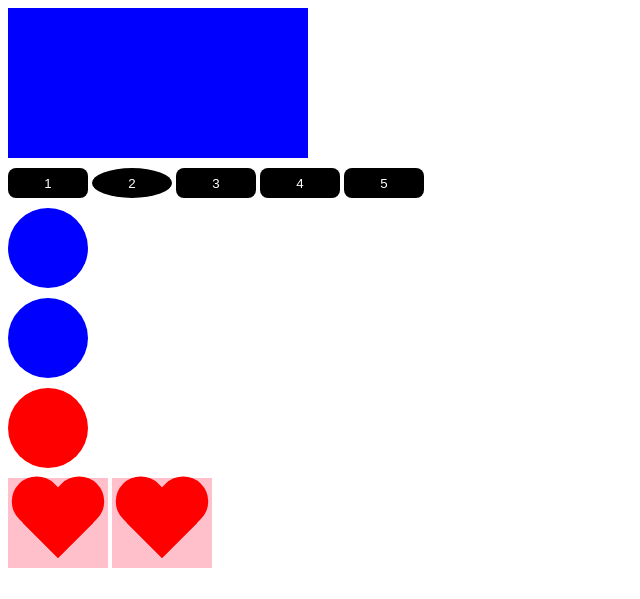
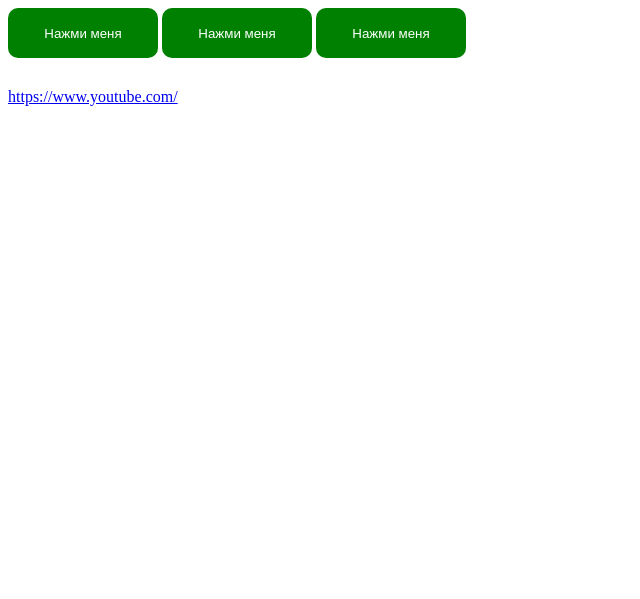
Before and after one commit to Yurik-00007/JS_Ivan_P_Pch_test, a plain HTML site: page index.html in a window 1280 px wide. Shown: the top 599 px of the page, without its empty margins (0-640 px from the left). Drawn offline with Linux system fonts and the light colour scheme.

Commit message:
031_start

```diff
--- /dev/null
+++ b/css.css
@@ -0,0 +1,25 @@
+button {
+  width: 150px;
+  height: 50px;
+  background-color: green;
+  border: none;
+  color: #fff;
+  border-radius: 10px;
+  outline: none;
+  cursor: pointer;
+  transition: 0.3s;
+}
+button:hover {
+  transform: scale(0.95);
+}
+.overlay {
+  background-color: pink;
+  width: 200px;
+  height: 100px;
+  text-align: center;
+  line-height: 100px;
+}
+a {
+  display: block;
+  margin-top: 30px;
+}
--- a/css/style.css
+++ /dev/null
@@ -1,78 +0,0 @@
-.box {
-  width: 150px;
-  height: 150px;
-  background-color: red;
-}
-button {
-	width: 80px;
-	height: 30px;
-	margin-top: 10px;
-	border: none;
-	border-radius: 8px;
-	background-color: #000;
-	color: #fff;
-	cursor: pointer;
-	outline: none;
-}
-
-.circle {
-	width: 80px;
-	height: 80px;
-	background-color: blue;
-	display: block;
-	margin-top: 10px;
-	border-radius: 100%;
-}
-
-.heart {
-	display: inline-block;
-    position: relative;
-    width: 100px;
-    height: 90px;
-    margin-top: 10px;
-}
-.heart:before,
-.heart:after {
-    position: absolute;
-    content: "";
-    left: 50px;
-    top: 0;
-    width: 50px;
-    height: 80px;
-    background: red;
-    -moz-border-radius: 50px 50px 0 0;
-    border-radius: 50px 50px 0 0;
-    -webkit-transform: rotate(-45deg);
-       -moz-transform: rotate(-45deg);
-        -ms-transform: rotate(-45deg);
-         -o-transform: rotate(-45deg);
-            transform: rotate(-45deg);
-    -webkit-transform-origin: 0 100%;
-       -moz-transform-origin: 0 100%;
-        -ms-transform-origin: 0 100%;
-         -o-transform-origin: 0 100%;
-            transform-origin: 0 100%;
-}
-.heart:after {
-    left: 0;
-    -webkit-transform: rotate(45deg);
-       -moz-transform: rotate(45deg);
-        -ms-transform: rotate(45deg);
-         -o-transform: rotate(45deg);
-            transform: rotate(45deg);
-    -webkit-transform-origin: 100% 100%;
-       -moz-transform-origin: 100% 100%;
-        -ms-transform-origin: 100% 100%;
-         -o-transform-origin: 100% 100%;
-            transform-origin :100% 100%;
-}
-.black{
-	width: 150px;
-	height: 50px;
-	line-height: 50px;
-	text-align: center;
-	background-color: black;
-	margin-bottom: 30px;
-	margin-top: 30px;
-	color: #fff;
-}
--- a/index.html
+++ b/index.html
@@ -1,30 +1,18 @@
 <!DOCTYPE html>
 <html lang="ru">
-	<head>
+  <head>
 		<meta charset="utf-8">
 		<meta http-equiv="X-UA-Compatible" content="IE=edge">
 		<title>JavaScript</title>
-		<link rel="stylesheet" href="css/style.css">
-	</head>
-	<body>
-		<div class="box" id="box"></div>
-		<button>1</button>
-		<button>2</button>
-		<button>3</button>
-		<button>4</button>
-		<button>5</button>
+		<link rel="stylesheet" href="css.css">
+  </head>
+  <body>
+        <button id="btn">Нажми меня</button>
+		<button >Нажми меня</button>
+		<button>Нажми меня</button>
 
-		<div class="circle"></div>
-		<div class="circle"></div>
-		<div class="circle"></div>
+    	<a href="https://www.youtube.com/">https://www.youtube.com/</a>
 
-		<div class="wrapper">
-			<div class="heart"></div>
-			<div class="heart"></div>
-            <div class="heart"></div>
-
-		</div>
-
-		<script src="js/script.js"></script>
-	</body>
+		<script src="script.js"></script>
+  </body>
 </html>
--- a/js/script.js
+++ /dev/null
@@ -1,80 +0,0 @@
-'use strict';
-//028
-/*
-const box = document.getElementById('box');
-console.log(box);
-
-const btns = document.getElementsByTagName('button');//[1];
-console.log(btns[1]);
-
-const circles = document.getElementsByClassName('circle');
-console.log(circles);
-
-const heart = document.querySelectorAll('.heart');
-console.log (heart);
-
-heart.forEach(function(item){
-    console.log(item);
-});
-
-heart.forEach(item => {
-    console.log(item);
-});
-
-*/
-//029
-
-
-const box = document.getElementById('box'),
- btns = document.getElementsByTagName('button'),
- circles = document.getElementsByClassName('circle'),
- wrapper = document.querySelector('.wrapper'),
- heart = wrapper.querySelectorAll('.heart'),
- oneHeart = wrapper.querySelector('.heart');
-
-
-console.dir(box);
-
-box.style.backgroundColor = 'pink';
-box.style.width = '500px';
-
-btns[1].style.borderRadius='100%';
-circles[0].style.backgroundColor = 'red';
-
-box.style.cssText='background-color:blue; width:300px';
-for (let i = 0; i < heart.length; i++) {
-    heart[i].style.backgroundColor='yellow';
-}
-
-heart.forEach( item => {
-    item.style.backgroundColor= 'pink';
-});
-
-const div = document.createElement('div');
-//const text = document.createTextNode('Здесь был я ');
-div.classList.add('black');
-
-wrapper.append(div);
-// wrapper.appendChild(div);
-
-// wrapper.prepend(div);
-
-// circles[1].before(div);
-// heart[0].after(div);
-
-// wrapper.insertBefore(div,heart[1]);
-
-// circles[0].remove();
-// wrapper.removeChild(heart[1]);
-
- heart[0].replaceWith(circles[0]);
-// wrapper.replaceChildren(circles[0],heart[0]);
-
-// div.innerHTML='Hello World';
- div.innerHTML='<h1>Hello World</h1>';
-
-// div.textContent='hello';
-// div.insertAdjacentHTML('beforebegin','<h2>hello</h2>');
-// div.insertAdjacentHTML('afterbegin','<h2>hello</h2>');
-// div.insertAdjacentHTML('beforeend','<h2>hello</h2>');
-div.insertAdjacentHTML('afterend','<h2>hello</h2>');
```
Also changed, not shown: script.js (added).
